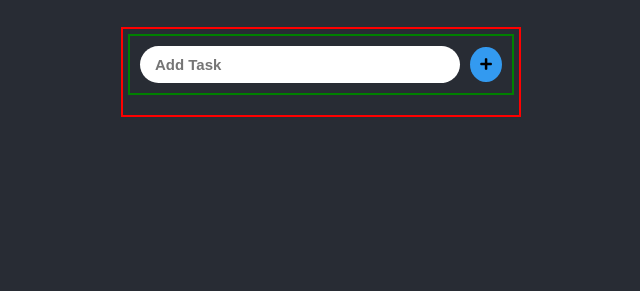
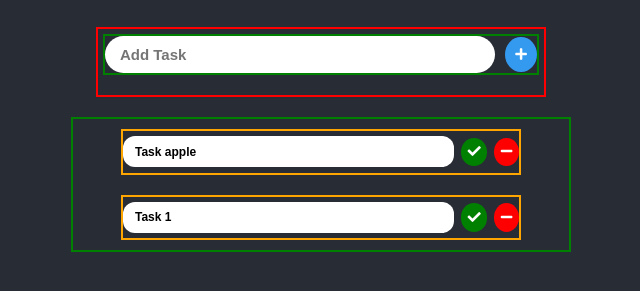
Before and after one commit to Karthik-Bashakarla/todo-list, a plain HTML site: page index.html in a window 1280 px wide. Shown: the part 67-358 px from the top of the page, without its empty margins (319-959 px from the left). Drawn offline with Linux system fonts and the light colour scheme.

Commit message:
Update app.js

```diff
--- a/app.js
+++ b/app.js
@@ -0,0 +1,5 @@
+//DOM Elements
+const addTaskInput = document.querySelector(".addlist-input");
+const addTaskButton = document.querySelector(".addlist-btn");
+
+//Event Listeners
--- a/index.html
+++ b/index.html
@@ -25,5 +25,18 @@
         </button>
       </form>
     </div>
+
+    <div class="tasks-div">
+      <div class="task-div">
+        <li class="task-list">Task apple</li>
+        <button class="check-btn"><i class="fas fa-check"></i></button>
+        <button class="delete-btn"><i class="fas fa-minus"></i></button>
+      </div>
+      <div class="task-div">
+        <li class="task-list">Task 1</li>
+        <button class="check-btn"><i class="fas fa-check"></i></button>
+        <button class="delete-btn"><i class="fas fa-minus"></i></button>
+      </div>
+    </div>
   </body>
 </html>
--- a/style.css
+++ b/style.css
@@ -24,14 +24,13 @@ h1 {
 
 .addlist-div {
   border: 0.2em solid red;
-  width: 40em;
-  height: 9em;
+  width: 45em;
+  height: 7em;
 }
 
 .addlist-form {
   border: 2px solid green;
   margin: 5px;
-  padding: 10px;
   display: flex;
   justify-content: space-between;
   align-items: center;
@@ -53,4 +52,76 @@ h1 {
   border: none;
   border-radius: 50%;
   background-color: #339af0;
+  color: #fff;
+  transition: all 0.3s ease-in-out;
 }
+
+.addlist-btn:hover {
+  background-color: #fff;
+  color: #339af0;
+}
+
+.tasks-div {
+  border: 2px solid green;
+  margin: 2em;
+  width: 50em;
+  display: flex;
+  flex-direction: column;
+  justify-content: center;
+  align-items: center;
+}
+
+.task-div {
+  border: 2px solid orange;
+  display: flex;
+  justify-content: center;
+  align-items: center;
+  margin: 1em;
+
+  width: 40em;
+}
+
+.task-list {
+  flex: 1;
+  list-style: none;
+  background-color: #fff;
+  color: black;
+  font-size: 1.2em;
+  font-weight: bold;
+  padding: 0.7em 1em;
+  border-radius: 1em;
+}
+
+.check-btn {
+  margin: 0.5em;
+  padding: 0.5em;
+  border-radius: 50%;
+  border: none;
+  background-color: green;
+  color: #fff;
+  transition: all 0.3s ease-in-out;
+}
+
+.delete-btn {
+  margin: 0.5em 0.5 0;
+  padding: 0.5em;
+  border-radius: 50%;
+  border: none;
+  background-color: red;
+  color: #fff;
+  transition: all 0.3s ease-in-out;
+}
+
+.check-btn:hover {
+  background-color: #fff;
+  color: green;
+}
+
+.delete-btn:hover {
+  background-color: #fff;
+  color: red;
+}
+
+/* .fas {
+  font-size: 0.8em;
+} */
```
